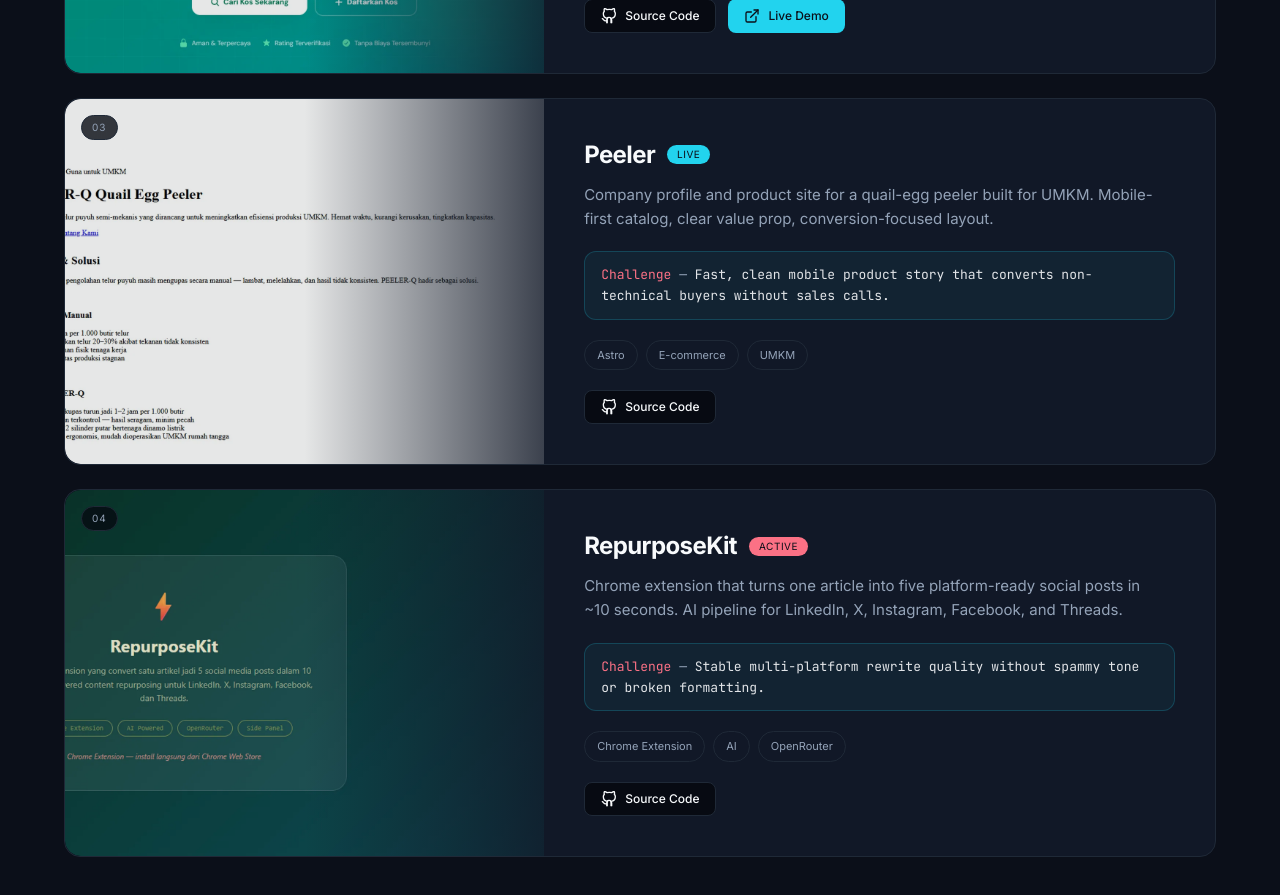
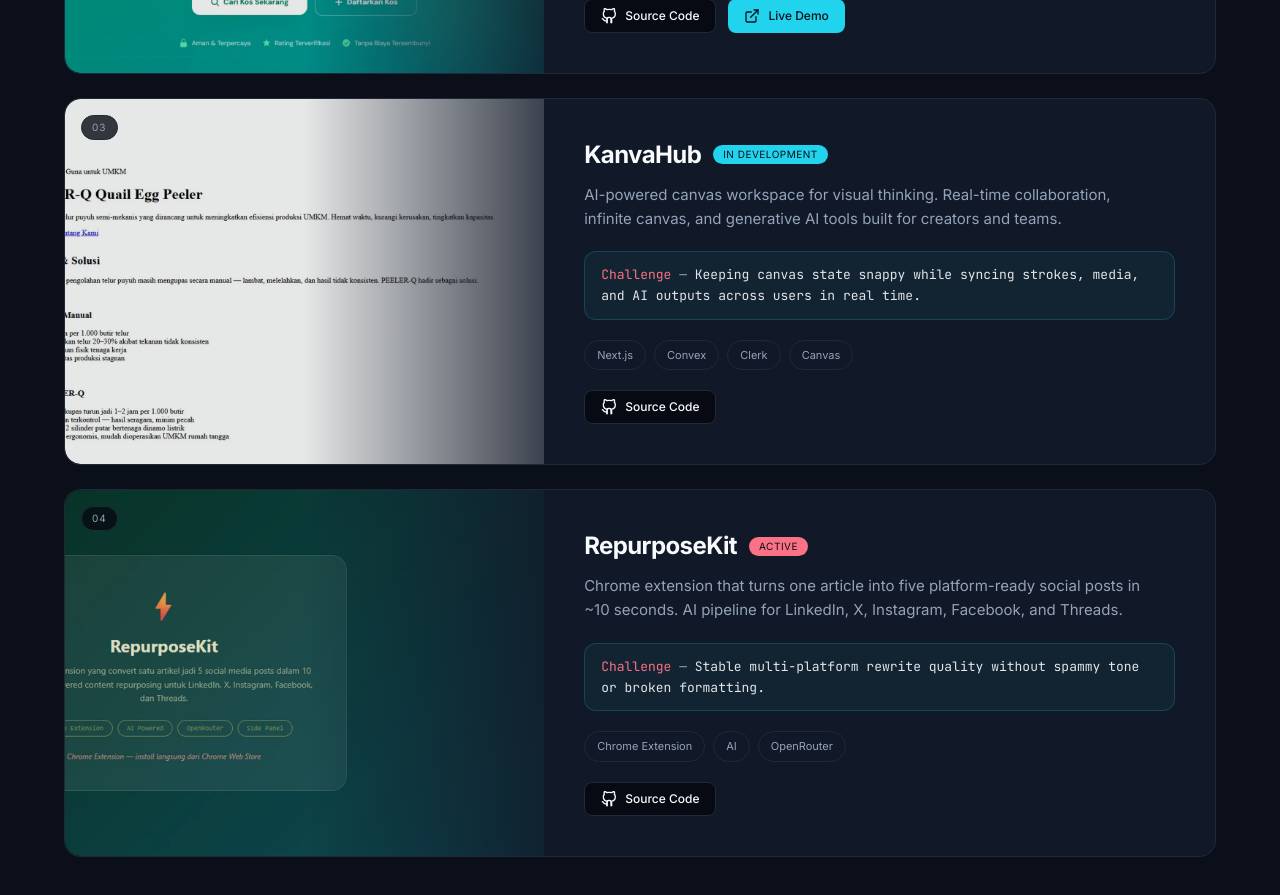
Before and after one commit to naelrudd/portofolio, a Next.js app: page / in a window 1280 px wide. Shown: the part 2460-3355 px from the top of the page. Built offline with nearby package versions, Linux system fonts and the light colour scheme; a web font is replaced by a local one.

Commit message:
feat: replace Peeler with KanvaHub, update project links

```diff
--- a/src/components/Projects.tsx
+++ b/src/components/Projects.tsx
@@ -26,15 +26,15 @@ const projects = [
     live: "https://ngopikos.vercel.app",
   },
   {
-    name: "Peeler",
-    status: "Live",
+    name: "KanvaHub",
+    status: "In development",
     statusTone: "moss",
-    desc: "Company profile and product site for a quail-egg peeler built for UMKM. Mobile-first catalog, clear value prop, conversion-focused layout.",
+    desc: "AI-powered canvas workspace for visual thinking. Real-time collaboration, infinite canvas, and generative AI tools built for creators and teams.",
     challenge:
-      "Fast, clean mobile product story that converts non-technical buyers without sales calls.",
-    tags: ["Astro", "E-commerce", "UMKM"],
-    screenshot: "/screenshots/peeler.webp",
-    href: "https://github.com/naelrudd/peeler",
+      "Keeping canvas state snappy while syncing strokes, media, and AI outputs across users in real time.",
+    tags: ["Next.js", "Convex", "Clerk", "Canvas"],
+    screenshot: "/screenshots/kanvashub.webp",
+    href: "https://github.com/naelrudd/kanvashub",
     live: null,
   },
   {
```
Also changed, not shown: public/screenshots/kanvashub.webp (added).
